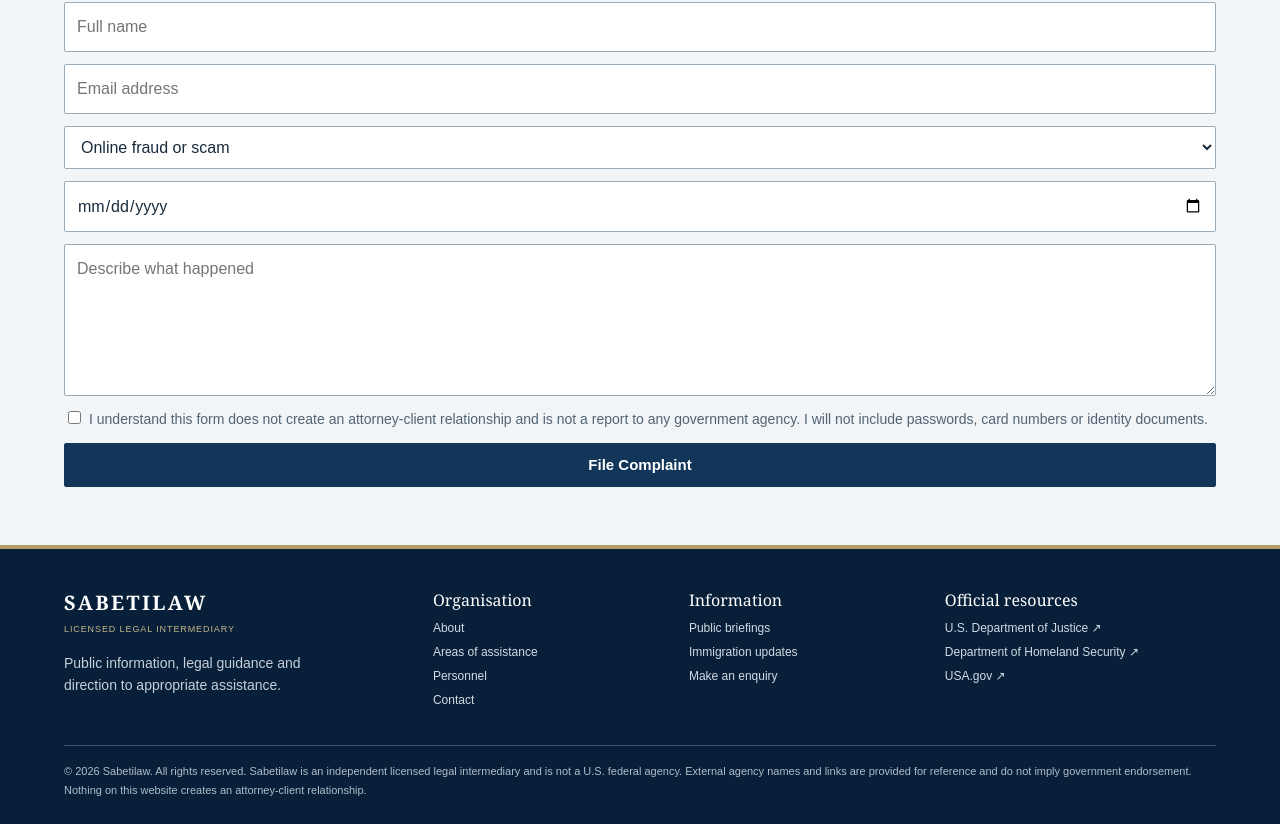
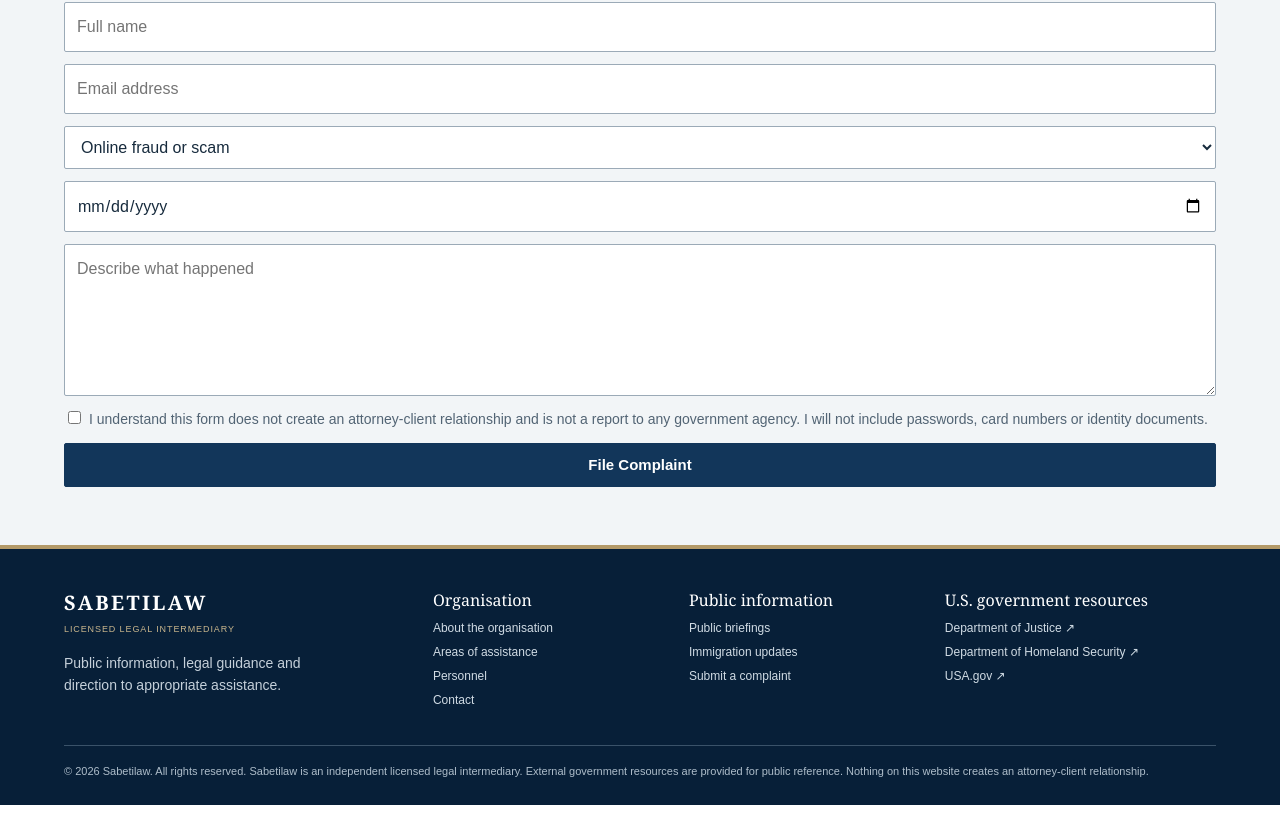
Before and after one commit to Eldee05/sabetilaw, a React (Vite) app in the folder client/: page / in a window 1280 px wide. Shown: the part 7600-8424 px from the top of the page. Built offline with nearby package versions, Linux system fonts and the light colour scheme; no server answers.

Commit message:
Align public sections with institutional government-style design

```diff
--- a/client/src/components/Footer.jsx
+++ b/client/src/components/Footer.jsx
@@ -1,16 +1,13 @@
 export default function Footer() {
   return (
-    <footer>
+    <footer className="public-footer">
+      <div className="footer-top-rule" />
       <div className="w footer-institutional">
-        <div className="footer-identity">
-          <b>SABETILAW</b>
-          <span>LICENSED LEGAL INTERMEDIARY</span>
-          <p>Public information, legal guidance and direction to appropriate assistance.</p>
-        </div>
-        <div><h4>Organisation</h4><a href="#about">About</a><a href="#help">Areas of assistance</a><a href="#team">Personnel</a><a href="#contact">Contact</a></div>
-        <div><h4>Information</h4><a href="#alerts">Public briefings</a><a href="#immigration">Immigration updates</a><a href="#complaint">Make an enquiry</a></div>
-        <div><h4>Official resources</h4><a href="https://www.justice.gov/" target="_blank" rel="noopener noreferrer">U.S. Department of Justice ↗</a><a href="https://www.dhs.gov/" target="_blank" rel="noopener noreferrer">Department of Homeland Security ↗</a><a href="https://www.usa.gov/" target="_blank" rel="noopener noreferrer">USA.gov ↗</a></div>
-        <div className="footer-legal">© {new Date().getFullYear()} Sabetilaw. All rights reserved. Sabetilaw is an independent licensed legal intermediary and is not a U.S. federal agency. External agency names and links are provided for reference and do not imply government endorsement. Nothing on this website creates an attorney-client relationship.</div>
+        <div className="footer-identity"><b>SABETILAW</b><span>LICENSED LEGAL INTERMEDIARY</span><p>Public information, legal guidance and direction to appropriate assistance.</p></div>
+        <div className="footer-column"><h4>Organisation</h4><a href="#about">About the organisation</a><a href="#help">Areas of assistance</a><a href="#team">Personnel</a><a href="#contact">Contact</a></div>
+        <div className="footer-column"><h4>Public information</h4><a href="#alerts">Public briefings</a><a href="#immigration">Immigration updates</a><a href="#complaint">Submit a complaint</a></div>
+        <div className="footer-column"><h4>U.S. government resources</h4><a href="https://www.justice.gov/" target="_blank" rel="noopener noreferrer">Department of Justice ↗</a><a href="https://www.dhs.gov/" target="_blank" rel="noopener noreferrer">Department of Homeland Security ↗</a><a href="https://www.usa.gov/" target="_blank" rel="noopener noreferrer">USA.gov ↗</a></div>
+        <div className="footer-legal">© {new Date().getFullYear()} Sabetilaw. All rights reserved. Sabetilaw is an independent licensed legal intermediary. External government resources are provided for public reference. Nothing on this website creates an attorney-client relationship.</div>
       </div>
     </footer>
   );
```
